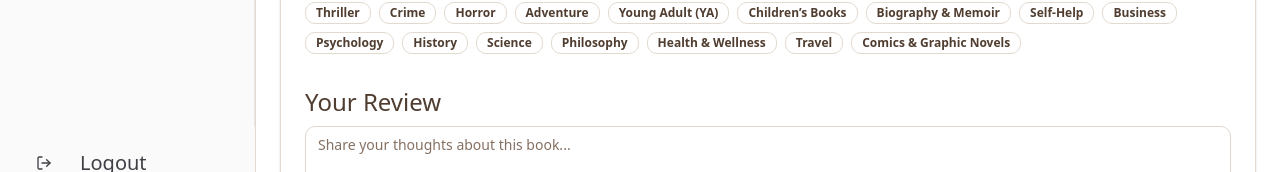
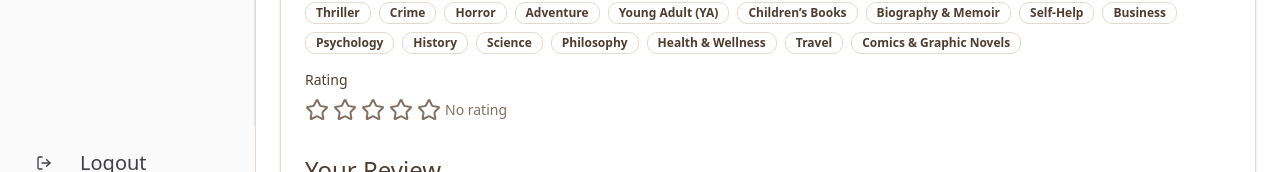
Before and after one commit to ishan1999-programmer/BookMates, a React app in the folder frontend/: page /add-post in a window 1280 px wide. Shown: the part 601-773 px from the top of the page. Built offline with nearby package versions, Linux system fonts and the light colour scheme; no server answers; sample sign-in values are in the browser's storage; the HTML template or start-up script is replaced by a standard one.

Commit message:
implemented react-hook-form in Add-Post feature

```diff
--- a/frontend/src/features/post/components/PostDetailsCard.jsx
+++ b/frontend/src/features/post/components/PostDetailsCard.jsx
@@ -4,13 +4,23 @@ import { Button } from "@/components/ui/button";
 import { Input } from "@/components/ui/input";
 import { Label } from "@/components/ui/label";
 import { Textarea } from "@/components/ui/textarea";
-import { User, Camera, ClipboardList, BookOpen } from "lucide-react";
+import { User, Camera, ClipboardList, BookOpen, Star } from "lucide-react";
 import { Badge } from "@/components/ui/badge";
 import genres from "@/data/genres";
-import { Avatar, AvatarImage, AvatarFallback } from "@/components/ui/avatar";
+import { useForm, Controller } from "react-hook-form";
+const PostDetailsCard = () => {
+  const {
+    register,
+    handleSubmit,
+    setError,
+    control,
+    formState: { errors },
+  } = useForm();
 
-const PostDetailsCard = () => {
-  const [favouriteGenres, setFavouriteGenres] = useState([]);
+  const onSubmit = async (formData) => {
+    console.log(formData);
+  };
+
   return (
     <Card>
       <CardHeader>
@@ -21,6 +31,7 @@ const PostDetailsCard = () => {
       </CardHeader>
 
       <CardContent>
+        <form onSubmit={handleSubmit(onSubmit)}>
           <div className="flex items-center gap-3">
             <div className="w-20 h-28 bg-muted rounded flex items-center justify-center flex-shrink-0">
               {false ? (
@@ -40,48 +51,128 @@ const PostDetailsCard = () => {
           </div>
           <div className="mt-4">
             <Label className="block text-sm font-medium mb-2">Title *</Label>
-          <Input placeholder="Enter book title..." />
+            <Input
+              placeholder="Enter book title..."
+              {...register("title", {
+                required: "Title is required",
+              })}
+            />
+            {errors.title && (
+              <p className="text-sm text-red-500 mt-1">
+                {errors.title?.message}
+              </p>
+            )}
           </div>
           <div className="mt-4">
             <Label className="block text-sm font-medium mb-2">Author *</Label>
-          <Input placeholder="Enter author name" />
+            <Input
+              placeholder="Enter author name"
+              {...register("author", {
+                required: "Author is required",
+              })}
+            />
+            {errors.author && (
+              <p className="text-sm text-red-500 mt-1">
+                {errors.author?.message}
+              </p>
+            )}
           </div>
           <div className="mt-4">
             <Label className="block text-sm font-medium mb-2">Genres</Label>
+            <Controller
+              name="genres"
+              control={control}
+              defaultValue={[]}
+              rules={{
+                validate: (value) =>
+                  value.length > 0 || "Please select at least one genre",
+              }}
+              render={({ field }) => (
                 <div className="flex flex-wrap gap-2">
-            {genres.map((genre) => (
+                  {genres.map((genre) => {
+                    const isSelected = field.value.includes(genre.id);
+
+                    return (
                       <Badge
                         key={genre.id}
-                variant={
-                  favouriteGenres.includes(genre.id) ? "default" : "outline"
-                }
-                onClick={() =>
-                  setFavouriteGenres((prev) => {
-                    if (favouriteGenres.includes(genre.id)) {
-                      return prev.filter((val) => val !== genre.id);
-                    } else {
-                      return [...prev, genre.id];
-                    }
-                  })
-                }
                         className="cursor-pointer"
+                        variant={isSelected ? "default" : "outline"}
+                        onClick={() => {
+                          const newGenres = isSelected
+                            ? field.value.filter((g) => g !== genre.id)
+                            : [...field.value, genre.id];
+
+                          field.onChange(newGenres);
+                        }}
                       >
                         {genre.label}
                       </Badge>
+                    );
+                  })}
+                </div>
+              )}
+            />
+            {errors.genres && (
+              <p className="text-sm text-red-500 mt-1">
+                {errors.genres?.message}
+              </p>
+            )}
+          </div>
+          <div className="mt-4">
+            <label className="block text-sm font-medium mb-2">Rating</label>
+            <Controller
+              name="rating"
+              defaultValue={0}
+              control={control}
+              rules={{ min: { value: 1, message: "Rating is required" } }}
+              render={({ field }) => (
+                <div className="flex items-center space-x-1">
+                  {Array.from({ length: 5 }, (_, i) => (
+                    <Star
+                      key={i}
+                      className={`h-6 w-6 cursor-pointer ${
+                        i < field.value
+                          ? "fill-amber-500 text-amber-500"
+                          : "text-muted-foreground hover:text-amber-500"
+                      }`}
+                      onClick={() => field.onChange(i + 1)}
+                    />
                   ))}
+                  <span className="ml-3 text-sm text-muted-foreground">
+                    {field.value > 0 ? `${field.value}/5` : "No rating"}
+                  </span>
                 </div>
+              )}
+            />
+            {errors.rating && (
+              <p className="text-sm text-red-500 mt-1">
+                {errors.rating?.message}
+              </p>
+            )}
           </div>
           <div className="mt-8">
-          <Label className="block text-2xl font-medium mb-2">Your Review</Label>
+            <Label className="block text-2xl font-medium mb-2">
+              Your Review
+            </Label>
             <Textarea
               placeholder="Share your thoughts about this book..."
               rows={5}
+              {...register("review", {
+                maxLength: {
+                  value: 200,
+                  message: "Review must be atmost 200 characters",
+                },
+              })}
             />
+            {errors.review && (
+              <p className="text-sm text-red-500">{errors.review?.message}</p>
+            )}
           </div>
           <div className="flex justify-end gap-3 pt-4">
             <Button variant="outline">Reset</Button>
-          <Button>Post</Button>
+            <Button type="submit">Post</Button>
           </div>
+        </form>
       </CardContent>
     </Card>
   );
```
Lines whose indentation alone changed are shown as unchanged.
